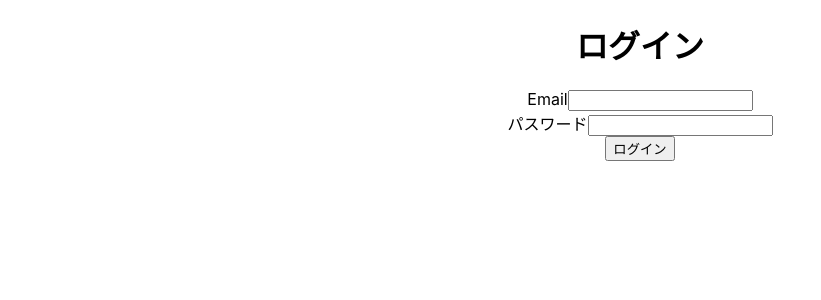
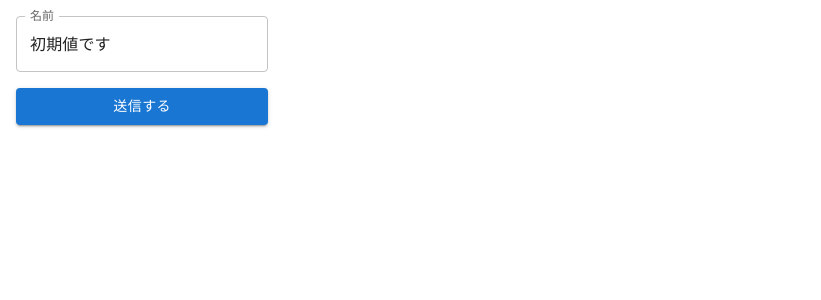
Before and after one commit to KosukeYamaguchi/react-practice-01, a React (Create React App) app: page / in a window 1280 px wide. Shown: the top 300 px of the page, without its empty margins (0-821 px from the left). Built offline with nearby package versions, Linux system fonts and the light colour scheme.

Commit message:
MUIのTextFieldと、React Hook FormのControllerとの連携

```diff
--- a/package.json
+++ b/package.json
@@ -3,6 +3,9 @@
   "version": "0.1.0",
   "private": true,
   "dependencies": {
+    "@emotion/react": "^11.11.1",
+    "@emotion/styled": "^11.11.0",
+    "@mui/material": "^5.14.7",
     "@testing-library/jest-dom": "^5.17.0",
     "@testing-library/react": "^13.4.0",
     "@testing-library/user-event": "^13.5.0",
--- a/src/App.tsx
+++ b/src/App.tsx
@@ -1,62 +1,69 @@
-import './App.css';
-import {useForm} from 'react-hook-form';
+import { Stack, TextField, Button } from '@mui/material'
+import { useForm, SubmitHandler, Controller } from 'react-hook-form'
 
-function App(){
-  type FormInputs = {
-    email:string,
-    password:string
+// 1. 入力値の定義を作成します。
+ type Inputs = {
+  name: string
  }
 
-  const {register, handleSubmit, formState: {errors },watch} = useForm<FormInputs>({
-    criteriaMode: 'all',
-  });
+function App() {
+  // 2. useFormで必要な関数を取得し、デフォルト値を指定します。
+  const {
+    control,
+    handleSubmit,
+  } = useForm<Inputs>({
+    defaultValues: { name: '初期値です' }
+  })
 
-  const onSubmit = (data: any) => console.log(data);
+  // 3. 検証ルールを指定します。
+  const validationRules = {
+    name: {
+      required: '名前を入力してください。',
+      minLength: { value: 4, message: '4文字以上で入力してください。' }
+    }
+  }
 
+  // 4. サブミット時の処理を作成します。
+  // 検証が成功すると呼び出され、引数で入力値が渡ってきます。
+  const onSubmit: SubmitHandler<Inputs> = (data: Inputs) => {
+    console.log(`submit: ${data.name}`)
+  }
 
   return (
-    <div className='App'>
-      <h1>ログイン</h1>
-      <form onSubmit={handleSubmit(onSubmit)}>
-        <div>
-          <label htmlFor="email">Email</label>
-          <input
-            id='email'
-            {...register('email',{required: '入力が必須の項目です。'})}
+  // {/* 5. form要素のonSubmitに1.で取得しているhandleSubmitを指定します */}
+    <Stack component="form" noValidate
+    onSubmit={handleSubmit(onSubmit)}
+    spacing={2} sx={{ m: 2, width: '25ch' }}>
+
+       {/* 6.Controllerコンポーネントで TextFieldをReactHookFormと紐づけます。 */}
+      <Controller
+        // registerと同様の意味（<input {  ...register("email")} />  と書いていた  )
+        name="name"
+
+        //useFormで取得したcontrolを渡す。決まりごととして覚えておく
+        control={control}
+
+        //バリデーションプロパティが入ったオブジェクトを渡す。
+        rules={validationRules.name}
+
+        //renderには関数を指定する。
+        //引数のfieldにはcontrolで指定したpropsの値が入っている
+        //引数の
+
+        render={({ field, fieldState }) => (
+          <TextField
+            {...field}
+            type="text"
+            label="名前"
+            error={fieldState.invalid}
+            helperText={fieldState.error?.message}
           />
-          {errors.email && <div>{errors.email.message}</div>}
-        </div>
-        <div>{watch('email')}</div>
-
-        <div>
-          <label htmlFor="password">パスワード</label>
-          <input
-            id='password'
-            {...register('password',{
-              required: {
-                value: true,
-                message: '入力が必須の項目です。',
-              },
-              pattern: {
-                value: /^[A-Za-z]+$/,
-                message: 'アルファベットのみ入力してください',
-              },
-              minLength: {
-                value: 8,
-                message: '8文字以上入力してください。',
-              },
-            })}
-            type='password'
+        )}
       />
-          {errors.password?.types?.required && <div>{errors.password.types.required}</div>}
-          {errors.password?.types?.pattern && <div>{errors.password.types.pattern}</div>}
-          {errors.password?.types?.minLength && <div>{errors.password.types.minLength}</div>}
-        </div>
-        <div>
-          <button type='submit' >ログイン</button>
-        </div>
-      </form>
-    </div>
+      <Button variant="contained" type="submit" >
+        送信する
+      </Button>
+    </Stack>
   )
 }
 
```
Also changed, not shown: 1 other file (tests, documents, lock files or other folders). Lines whose indentation alone changed are shown as unchanged.
